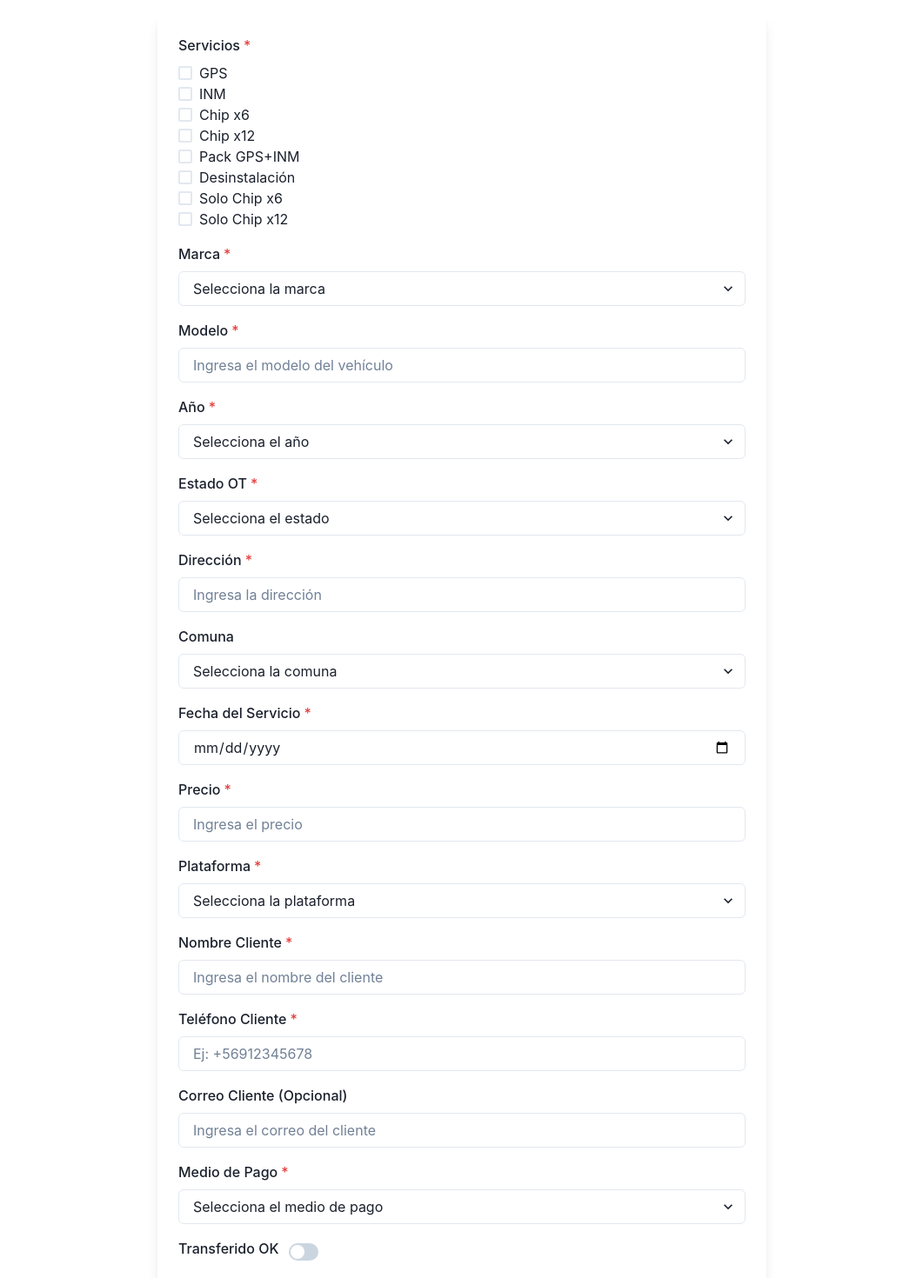
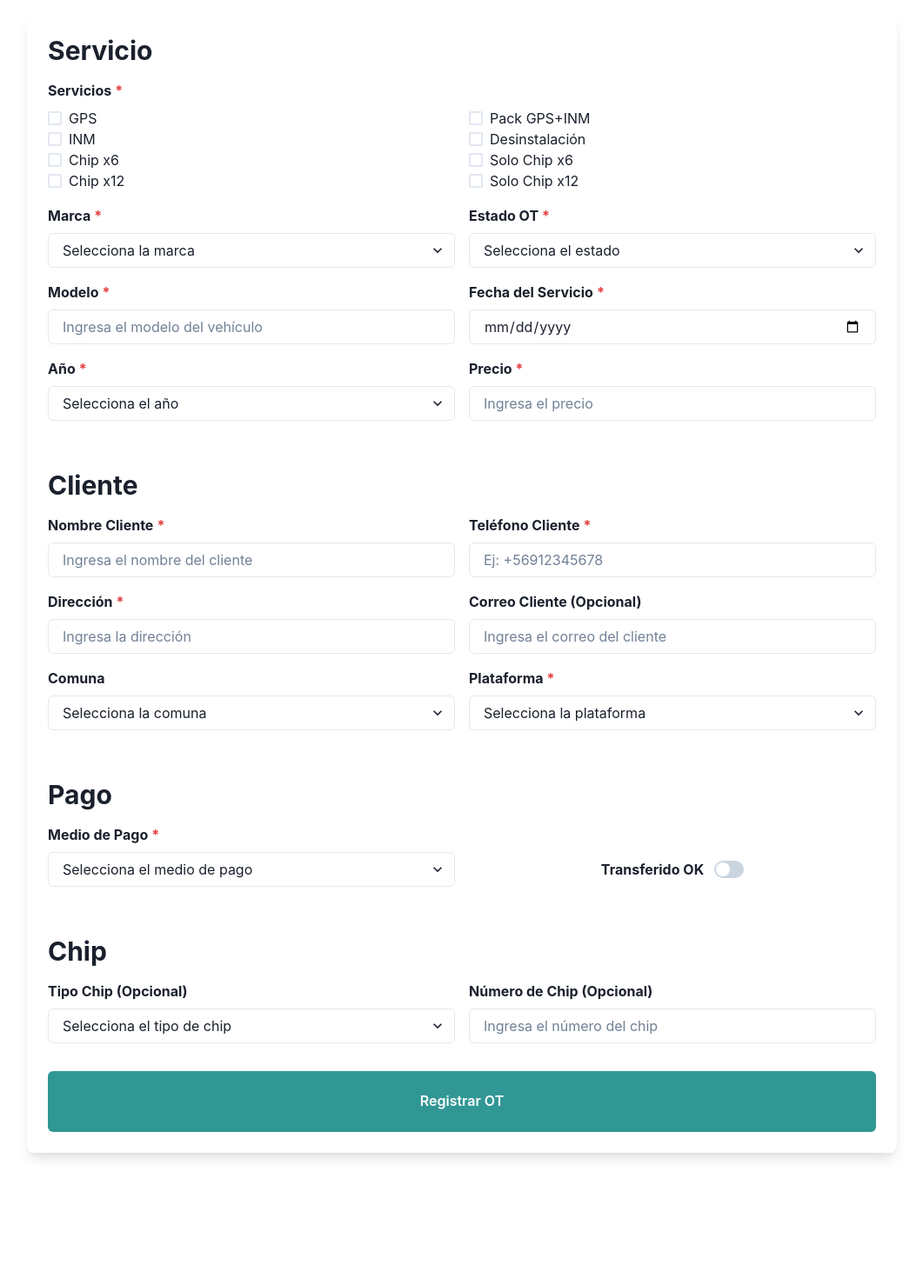
Before and after one commit to fherrera7850/ot-gpsmax, a React (Create React App) app: page /ingresar-ot in a window 1280 px wide. Shown: the part 80-1550 px from the top of the page at 87% size, without its empty margins (109-1170 px from the left). After the commit the page ends 1422 px from the top, so only its background shows below. Built offline with nearby package versions, Linux system fonts and the light colour scheme.

Commit message:
Formulario armonizado

```diff
--- a/src/pages/IngresarOT.js
+++ b/src/pages/IngresarOT.js
@@ -10,7 +10,9 @@ import {
   Checkbox,
   Flex,
   Switch,
+  Heading,
   useToast,
+  Grid,
 } from '@chakra-ui/react';
 import { separadorDeMiles } from '../utils/formatters';
 
@@ -66,34 +68,41 @@ const IngresarOT = () => {
   };
 
   return (
-    <Box p={6} maxWidth="700px" mx="auto" bg="white" borderRadius="lg" boxShadow="lg">
+    <Box p={6} maxWidth="1000px" mx="auto" bg="white" borderRadius="lg" boxShadow="lg">
+
+      {/* Sección Servicio */}
+      <Heading as="h3" size="lg" mb={4}>Servicio</Heading>
+
       <FormControl mb={4} isRequired>
-        <FormLabel>Servicios</FormLabel>
-        <CheckboxGroup
-          value={servicio}
-          onChange={(val) => setServicio(val)}
-        >
+        <FormLabel fontWeight={'bold'}>Servicios</FormLabel>
+        <CheckboxGroup value={servicio} onChange={(val) => setServicio(val)}>
+          <Grid templateColumns="repeat(2, 1fr)" gap={4}>
+            <Box>
             <Flex direction="column">
               <Checkbox value="GPS">GPS</Checkbox>
               <Checkbox value="INM">INM</Checkbox>
               <Checkbox value="Chip x6">Chip x6</Checkbox>
               <Checkbox value="Chip x12">Chip x12</Checkbox>
+            </Flex>
+            </Box>
+            <Box>
+            <Flex direction="column">
               <Checkbox value="Pack GPS+INM">Pack GPS+INM</Checkbox>
               <Checkbox value="Desinstalación">Desinstalación</Checkbox>
               <Checkbox value="Solo Chip x6">Solo Chip x6</Checkbox>
               <Checkbox value="Solo Chip x12">Solo Chip x12</Checkbox>
             </Flex>
+            </Box>
+          </Grid>
         </CheckboxGroup>
       </FormControl>
 
-      {/* Select para la Marca */}
+      <Grid templateColumns="repeat(2, 1fr)" gap={4}>
+        <Box>
+          <Flex direction="column">
             <FormControl mb={4} isRequired>
-        <FormLabel>Marca</FormLabel>
-        <Select
-          placeholder="Selecciona la marca"
-          value={marca}
-          onChange={(e) => setMarca(e.target.value)}
-        >
+              <FormLabel fontWeight={'bold'}>Marca</FormLabel>
+              <Select placeholder="Selecciona la marca" value={marca} onChange={(e) => setMarca(e.target.value)}>
                 {/* Opciones de marcas ordenadas alfabéticamente */}
                 <option value="Alfa Romeo">Alfa Romeo</option>
                 <option value="Aston Martin">Aston Martin</option>
@@ -162,25 +171,14 @@ const IngresarOT = () => {
               </Select>
             </FormControl>
 
-      {/* Input para el Modelo */}
             <FormControl mb={4} isRequired>
-        <FormLabel>Modelo</FormLabel>
-        <Input
-          value={modelo}
-          onChange={(e) => setModelo(e.target.value)}
-          placeholder="Ingresa el modelo del vehículo"
-        />
+              <FormLabel fontWeight={'bold'}>Modelo</FormLabel>
+              <Input value={modelo} onChange={(e) => setModelo(e.target.value)} placeholder="Ingresa el modelo del vehículo" />
             </FormControl>
 
-      {/* Select para el Año */}
             <FormControl mb={4} isRequired>
-        <FormLabel>Año</FormLabel>
-        <Select
-          placeholder="Selecciona el año"
-          value={año}
-          onChange={(e) => setAño(e.target.value)}
-        >
-          {/* Opciones de años desde 2000 hasta 2024 */}
+              <FormLabel fontWeight={'bold'}>Año</FormLabel>
+              <Select placeholder="Selecciona el año" value={año} onChange={(e) => setAño(e.target.value)}>
                 {[...Array(30)].map((_, i) => {
                   const year = (new Date().getFullYear() + 1) - i;
                   return (
@@ -191,9 +189,12 @@ const IngresarOT = () => {
                 })}
               </Select>
             </FormControl>
-
+          </Flex>
+        </Box>
+        <Box>
+        <Flex direction="column">
           <FormControl mb={4} isRequired>
-        <FormLabel>Estado OT</FormLabel>
+            <FormLabel fontWeight={'bold'}>Estado OT</FormLabel>
             <Select placeholder="Selecciona el estado" value={estadoOT} onChange={(e) => setEstadoOT(e.target.value)}>
               <option value="Recibido">Recibido</option>
               <option value="Realizado">Realizado</option>
@@ -201,12 +202,36 @@ const IngresarOT = () => {
           </FormControl>
 
           <FormControl mb={4} isRequired>
-        <FormLabel>Dirección</FormLabel>
+            <FormLabel fontWeight={'bold'}>Fecha del Servicio</FormLabel>
+            <Input type="date" value={fecha} onChange={(e) => setFecha(e.target.value)} />
+          </FormControl>
+
+          <FormControl mb={4} isRequired>
+            <FormLabel fontWeight={'bold'}>Precio</FormLabel>
+            <Input value={separadorDeMiles(precio)} onChange={handlePrecioChange} placeholder="Ingresa el precio" />
+          </FormControl>
+        </Flex>
+        </Box>
+      </Grid>
+
+      {/* Sección Cliente */}
+      <Heading as="h3" size="lg" mb={4} marginTop={10}>Cliente</Heading>
+
+      <Grid templateColumns="repeat(2, 1fr)" gap={4}>
+        <Box>
+          <Flex direction="column">
+            <FormControl mb={4} isRequired>
+              <FormLabel fontWeight={'bold'}>Nombre Cliente</FormLabel>
+              <Input value={nombreCliente} onChange={(e) => setNombreCliente(e.target.value)} placeholder="Ingresa el nombre del cliente" />
+            </FormControl>
+
+            <FormControl mb={4} isRequired>
+              <FormLabel fontWeight={'bold'}>Dirección</FormLabel>
               <Input value={direccion} onChange={(e) => setDireccion(e.target.value)} placeholder="Ingresa la dirección" />
             </FormControl>
 
             <FormControl mb={4}>
-        <FormLabel>Comuna</FormLabel>
+              <FormLabel fontWeight={'bold'}>Comuna</FormLabel>
               <Select placeholder="Selecciona la comuna" value={comuna} onChange={(e) => setComuna(e.target.value)}>
               <option value="Alhué">Alhué</option>
               <option value="Buin">Buin</option>
@@ -262,24 +287,22 @@ const IngresarOT = () => {
               <option value="Vitacura">Vitacura</option>
               </Select>
             </FormControl>
+          </Flex>
+        </Box>
+        <Box>
+          <Flex direction="column">
+            <FormControl mb={4} isRequired>
+              <FormLabel fontWeight={'bold'}>Teléfono Cliente</FormLabel>
+              <Input type="tel" value={telefonoCliente} onChange={(e) => setTelefonoCliente(e.target.value)} placeholder="Ej: +56912345678" />
+            </FormControl>
 
-
-      <FormControl mb={4} isRequired>
-        <FormLabel>Fecha del Servicio</FormLabel>
-        <Input type="date" value={fecha} onChange={(e) => setFecha(e.target.value)} />
+            <FormControl mb={4}>
+              <FormLabel fontWeight={'bold'}>Correo Cliente (Opcional)</FormLabel>
+              <Input type="email" value={correoCliente} onChange={(e) => setCorreoCliente(e.target.value)} placeholder="Ingresa el correo del cliente" />
             </FormControl>
 
             <FormControl mb={4} isRequired>
-        <FormLabel>Precio</FormLabel>
-        <Input
-          value={separadorDeMiles(precio)}
-          onChange={handlePrecioChange}
-          placeholder="Ingresa el precio"
-        />
-      </FormControl>
-
-      <FormControl mb={4} isRequired>
-        <FormLabel>Plataforma</FormLabel>
+              <FormLabel fontWeight={'bold'}>Plataforma</FormLabel>
               <Select placeholder="Selecciona la plataforma" value={plataforma} onChange={(e) => setPlataforma(e.target.value)}>
                 <option value="Marketplace de Facebook">Marketplace de Facebook</option>
                 <option value="Página Web">Página Web</option>
@@ -288,24 +311,18 @@ const IngresarOT = () => {
                 <option value="Conocido">Conocido</option>
               </Select>
             </FormControl>
+          </Flex>
+        </Box>
+      </Grid>
 
+      {/* Sección Pago */}
+      <Heading as="h3" size="lg" mb={4} marginTop={10}>Pago</Heading>
+
+      <Grid templateColumns="repeat(2, 1fr)" gap={4}>
+        <Box>
+          <Flex direction="column">
             <FormControl mb={4} isRequired>
-        <FormLabel>Nombre Cliente</FormLabel>
-        <Input value={nombreCliente} onChange={(e) => setNombreCliente(e.target.value)} placeholder="Ingresa el nombre del cliente" />
-      </FormControl>
-
-      <FormControl mb={4} isRequired>
-        <FormLabel>Teléfono Cliente</FormLabel>
-        <Input type="tel" value={telefonoCliente} onChange={(e) => setTelefonoCliente(e.target.value)} placeholder="Ej: +56912345678" />
-      </FormControl>
-
-      <FormControl mb={4}>
-        <FormLabel>Correo Cliente (Opcional)</FormLabel>
-        <Input type="email" value={correoCliente} onChange={(e) => setCorreoCliente(e.target.value)} placeholder="Ingresa el correo del cliente" />
-      </FormControl>
-
-      <FormControl mb={4} isRequired>
-        <FormLabel>Medio de Pago</FormLabel>
+              <FormLabel fontWeight={'bold'}>Medio de Pago</FormLabel>
               <Select placeholder="Selecciona el medio de pago" value={medioPago} onChange={(e) => setMedioPago(e.target.value)}>
               <option value="Efectivo">Efectivo</option>
               <option value="Transferencia Cuenta Rut Felipe">Transferencia Cuenta Rut Felipe</option>
@@ -318,26 +335,44 @@ const IngresarOT = () => {
               <option value="MACH">MACH</option>
               </Select>
             </FormControl>
-
-      <FormControl display="flex" alignItems="center" mb={4}>
-        <FormLabel>Transferido OK</FormLabel>
+          </Flex>
+        </Box>
+        <Box>
+          <Flex direction="column">
+            <FormControl display="flex" alignItems="center" justifyContent="center" mb={4} marginTop={10}>
+              <FormLabel fontWeight="bold" mb={0}>Transferido OK</FormLabel>
               <Switch isChecked={transferidoOK} onChange={(e) => setTransferidoOK(e.target.checked)} />
             </FormControl>
+          </Flex>
+        </Box>
+      </Grid>
 
+      {/* Sección Chip */}
+      <Heading as="h3" size="lg" mb={4} marginTop={10}>Chip</Heading>
+
+      <Grid templateColumns="repeat(2, 1fr)" gap={4}>
+        <Box>
+          <Flex direction="column">
             <FormControl mb={4}>
-        <FormLabel>Tipo Chip (Opcional)</FormLabel>
+              <FormLabel fontWeight={'bold'}>Tipo Chip (Opcional)</FormLabel>
               <Select placeholder="Selecciona el tipo de chip" value={tipoChip} onChange={(e) => setTipoChip(e.target.value)}>
                 <option value="Chip x6">Chip x6</option>
                 <option value="Chip x12">Chip x12</option>
               </Select>
             </FormControl>
-
+          </Flex>
+        </Box>
+        <Box>
+          <Flex direction="column">
             <FormControl mb={4}>
-        <FormLabel>Número de Chip (Opcional)</FormLabel>
+              <FormLabel fontWeight={'bold'}>Número de Chip (Opcional)</FormLabel>
               <Input value={numeroChip} onChange={(e) => setNumeroChip(e.target.value)} placeholder="Ingresa el número del chip" />
             </FormControl>
+          </Flex>
+        </Box>
+      </Grid>
 
-      <Button colorScheme="teal" width="full" mt={4} onClick={handleSubmit}>
+      <Button colorScheme="teal" width="full" mt={4} onClick={handleSubmit} height={70}>
         Registrar OT
       </Button>
     </Box>
```
Lines whose indentation alone changed are shown as unchanged.
